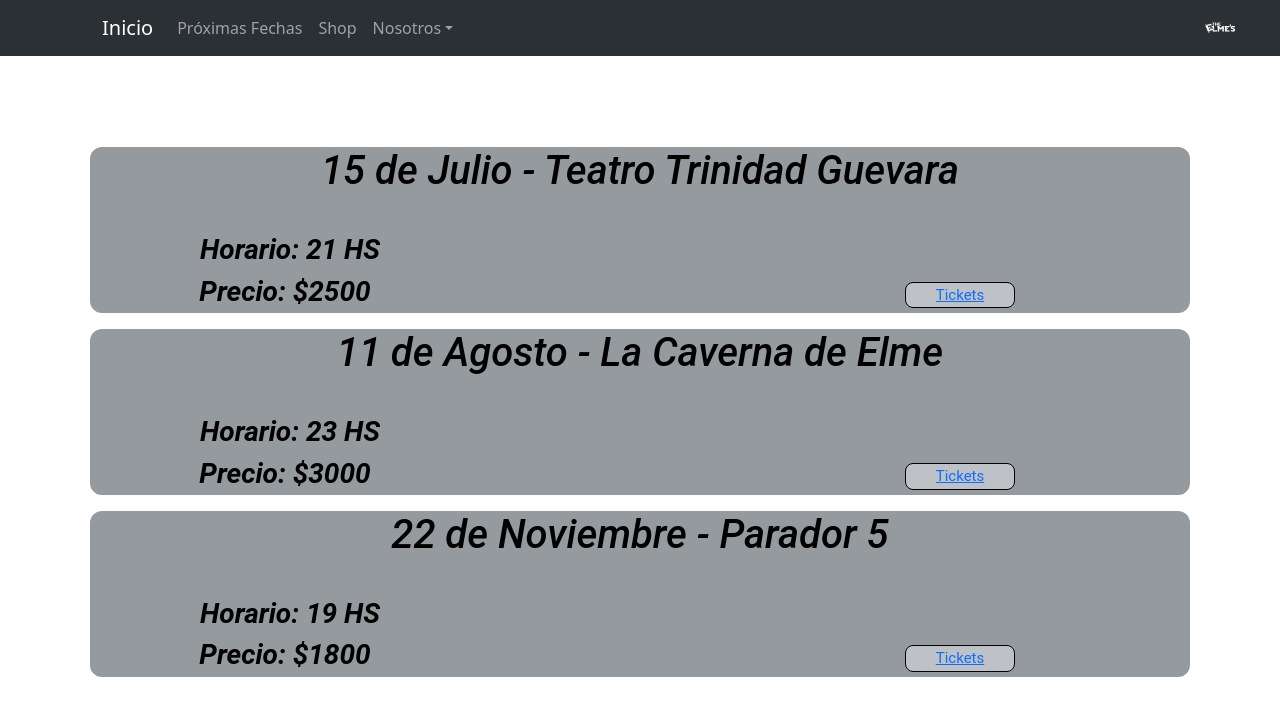
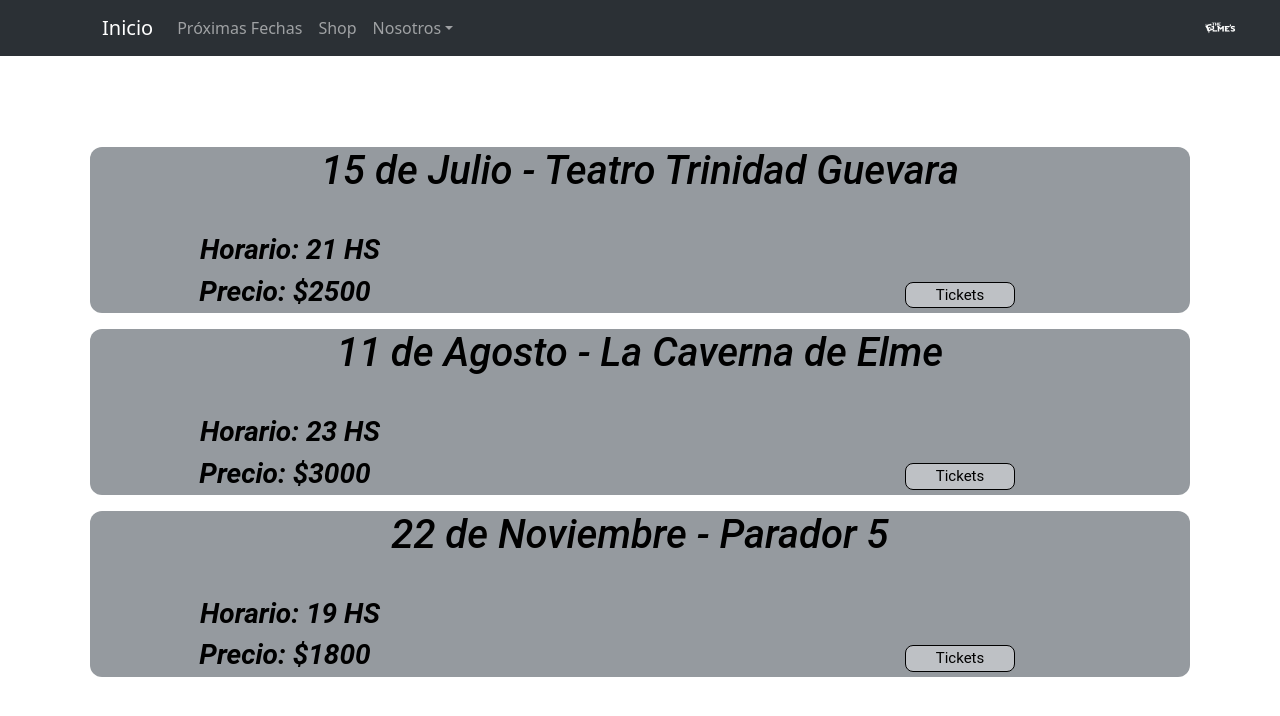
Before and after one commit to JulianBuzzi/ProyectoEscuelaTNS, a React (Vite) app: page /proximas-fechas in a window 1280 px wide. Shown: the top 716 px of the page. Built offline with nearby package versions, Linux system fonts and the light colour scheme; the HTML template or start-up script is replaced by a standard one.

Commit message:
Arregle el clickear los links de proximas fechas

```diff
--- a/src/components/Contacto/Contacto.tsx
+++ b/src/components/Contacto/Contacto.tsx
@@ -2,7 +2,7 @@ import { useState } from 'react'
 import '../../styles/Contacto.css'
 
 export const Contacto: React.FC = () => {
-  const [mostrarForm, setMostrarForm] = useState(false)
+  const [mostrarForm, setMostrarForm] = useState<boolean>(false)
 
   return (
     <div className='contenedor-principal-contacto'>
--- a/src/components/Fechas/Fecha.tsx
+++ b/src/components/Fechas/Fecha.tsx
@@ -11,8 +11,8 @@ export const Fecha: React.FC = (): JSX.Element => {
               <h1 className='fecha-lugar'>{fecha.fecha} - {fecha.lugar}</h1>
               <h3 className='horario-show'>Horario: {fecha.horario} HS</h3>
               <h3 className='precio-ticket'>Precio: ${fecha.precioEntrada}</h3>
-              <button className='boton-tickets'>
-                <a href={fecha.urlAdquirirTickets}>Tickets</a> {/* Esto no me gusta, lo ideal seria que al clickear cualquier parte del botón me lleve al link */}
+              <button className='boton-tickets' onClick={() => location.href=fecha.urlAdquirirTickets}>
+                Tickets
               </button>
             </figure>
           </div>
```
